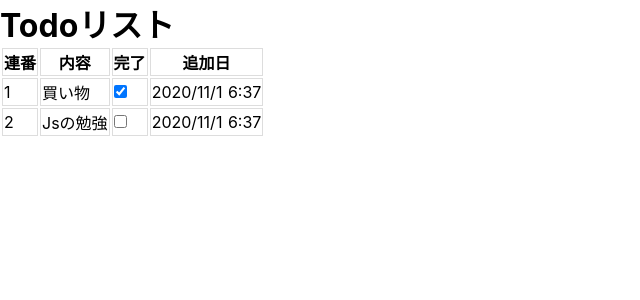
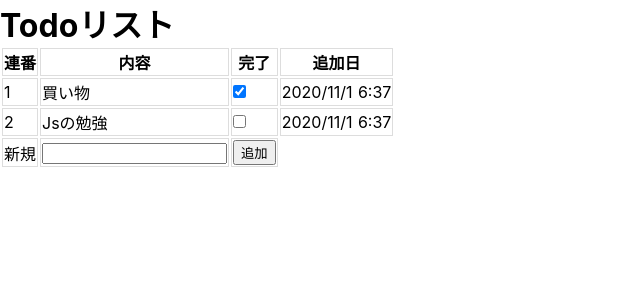
Before and after one commit to skfm/nuxt-handson, a Nuxt app: page / in a window 1280 px wide. Shown: the top 300 px of the page, without its empty margins (0-640 px from the left). Built offline with nearby package versions, Linux system fonts and the light colour scheme.

Commit message:
add insert row

```diff
--- a/pages/index.vue
+++ b/pages/index.vue
@@ -20,6 +20,17 @@
         </td>
         <td>
           {{ format(todo.created_at) }}
+        </td>
+      </tr>
+      <tr>
+        <td>新規</td>
+        <td>
+          <input type="text">
+        </td>
+        <td>
+          <button>
+            追加
+          </button>
         </td>
       </tr>
 
```
